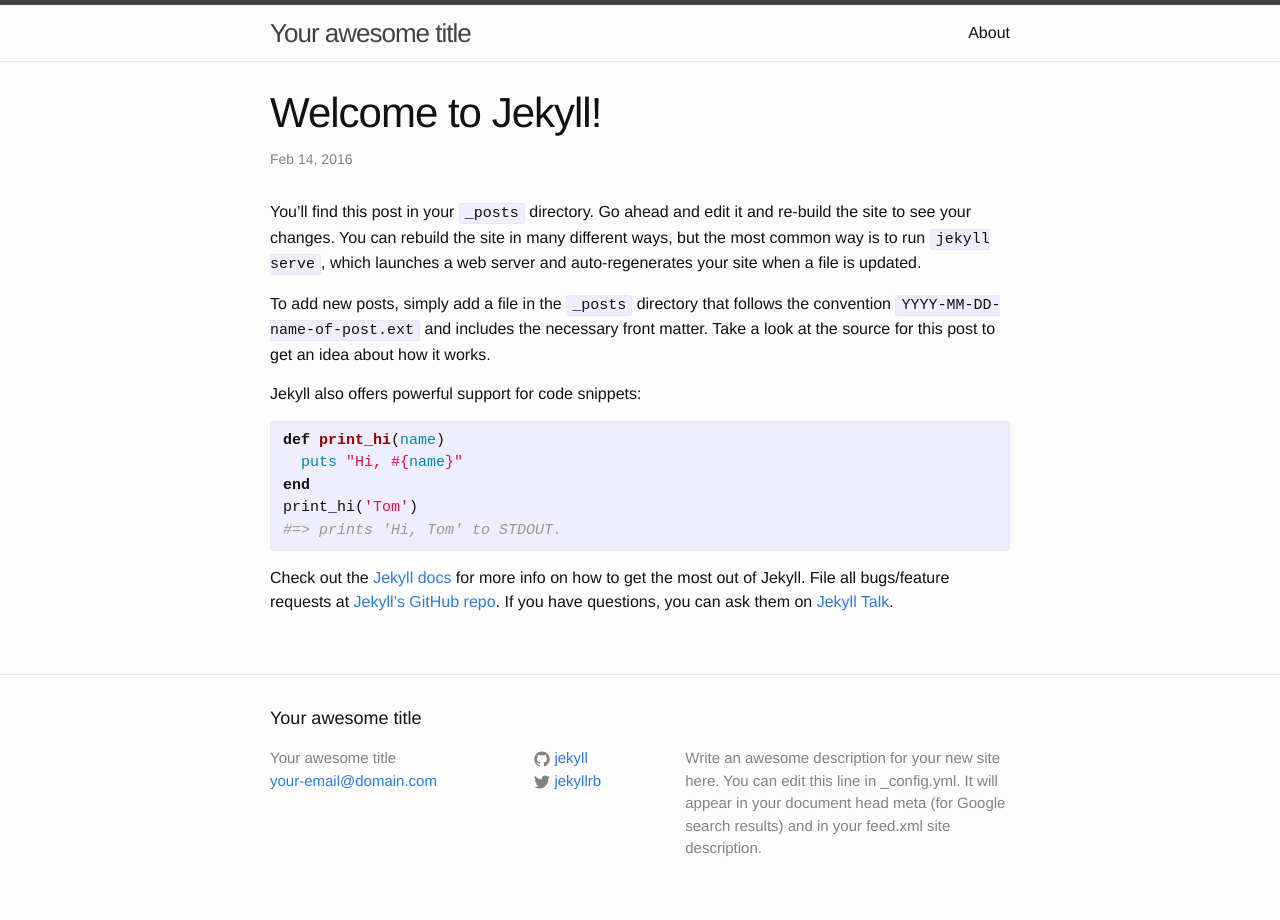
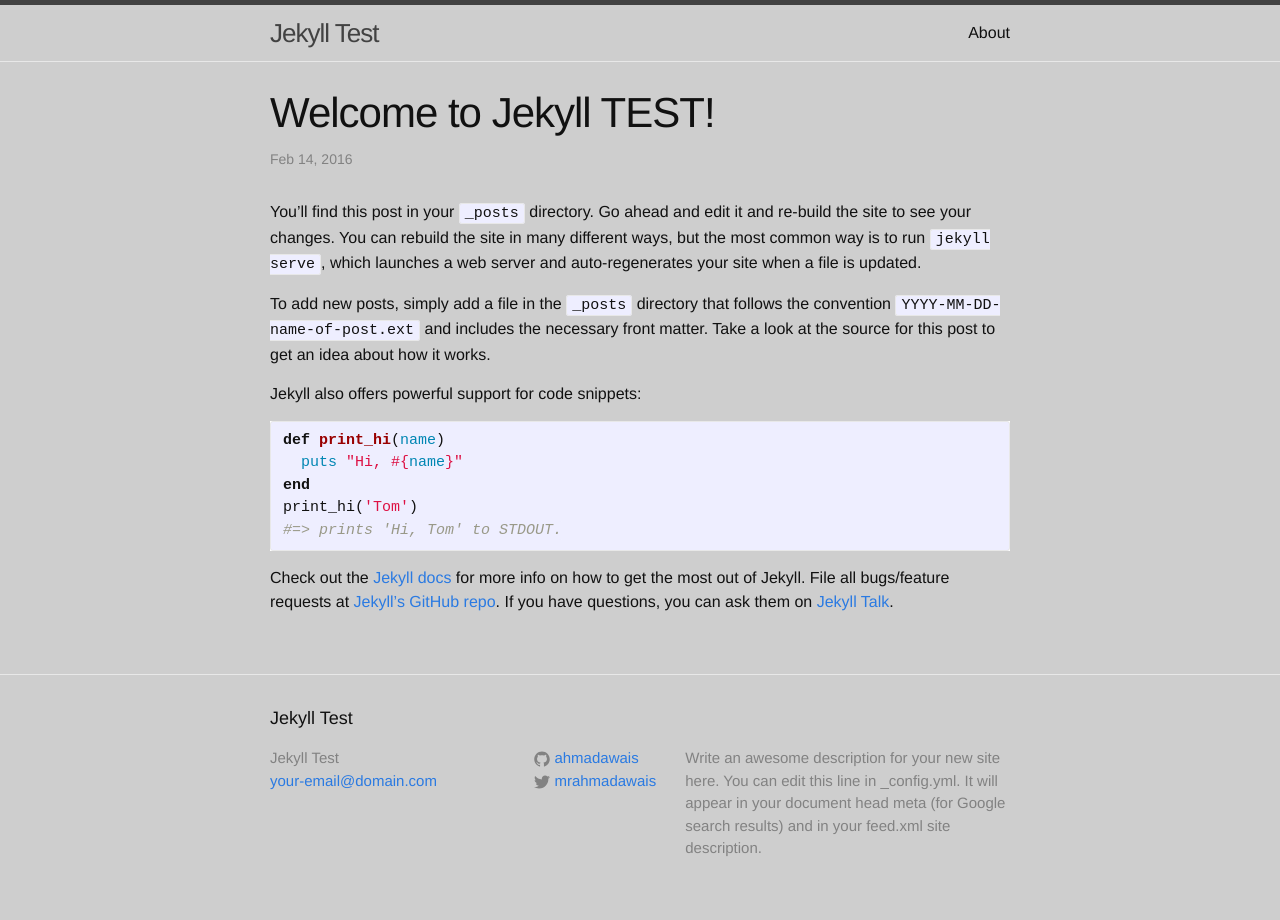
Before and after one commit to ahmadawais/jekyll-test, a Jekyll site: the page built from _posts/2016-02-14-welcome-to-jekyll.markdown, in a window 1280 px wide. Built offline with Jekyll 4.4.1, drawn with Linux system fonts in a browser that asks for light colours.

Commit message:
GH Pages 💯

```diff
--- a/_config.yml
+++ b/_config.yml
@@ -6,7 +6,7 @@
 # 'jekyll serve'. If you change this file, please restart the server process.
 
 # Site settings
-title: Your awesome title
+title: Jekyll Test
 email: your-email@domain.com
 description: > # this means to ignore newlines until "baseurl:"
   Write an awesome description for your new site here. You can edit this
@@ -14,8 +14,8 @@ description: > # this means to ignore newlines until "baseurl:"
   Google search results) and in your feed.xml site description.
 baseurl: "" # the subpath of your site, e.g. /blog
 url: "http://yourdomain.com" # the base hostname & protocol for your site
-twitter_username: jekyllrb
-github_username:  jekyll
+twitter_username: mrahmadawais
+github_username:  ahmadawais
 
 # Build settings
 markdown: kramdown
--- a/_posts/2016-02-14-welcome-to-jekyll.markdown
+++ b/_posts/2016-02-14-welcome-to-jekyll.markdown
@@ -1,6 +1,6 @@
 ---
 layout: post
-title:  "Welcome to Jekyll!"
+title:  "Welcome to Jekyll TEST!"
 date:   2016-02-14 16:07:15 +0500
 categories: jekyll update
 ---
--- a/_sass/_base.scss
+++ b/_sass/_base.scss
@@ -23,6 +23,7 @@ body {
     -o-font-feature-settings: "kern" 1;
     font-feature-settings: "kern" 1;
     font-kerning: normal;
+    background: #cecece;
 }
 
 
```
